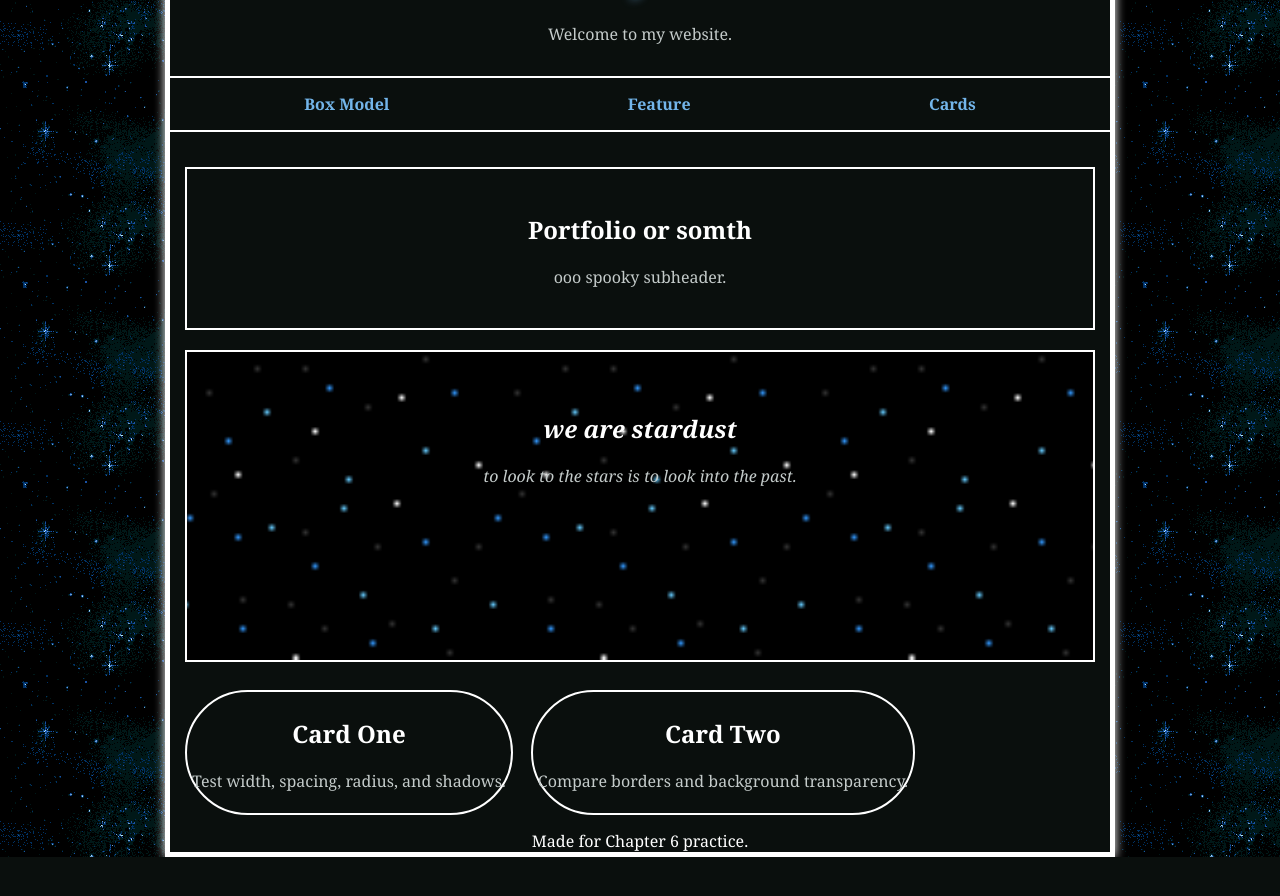
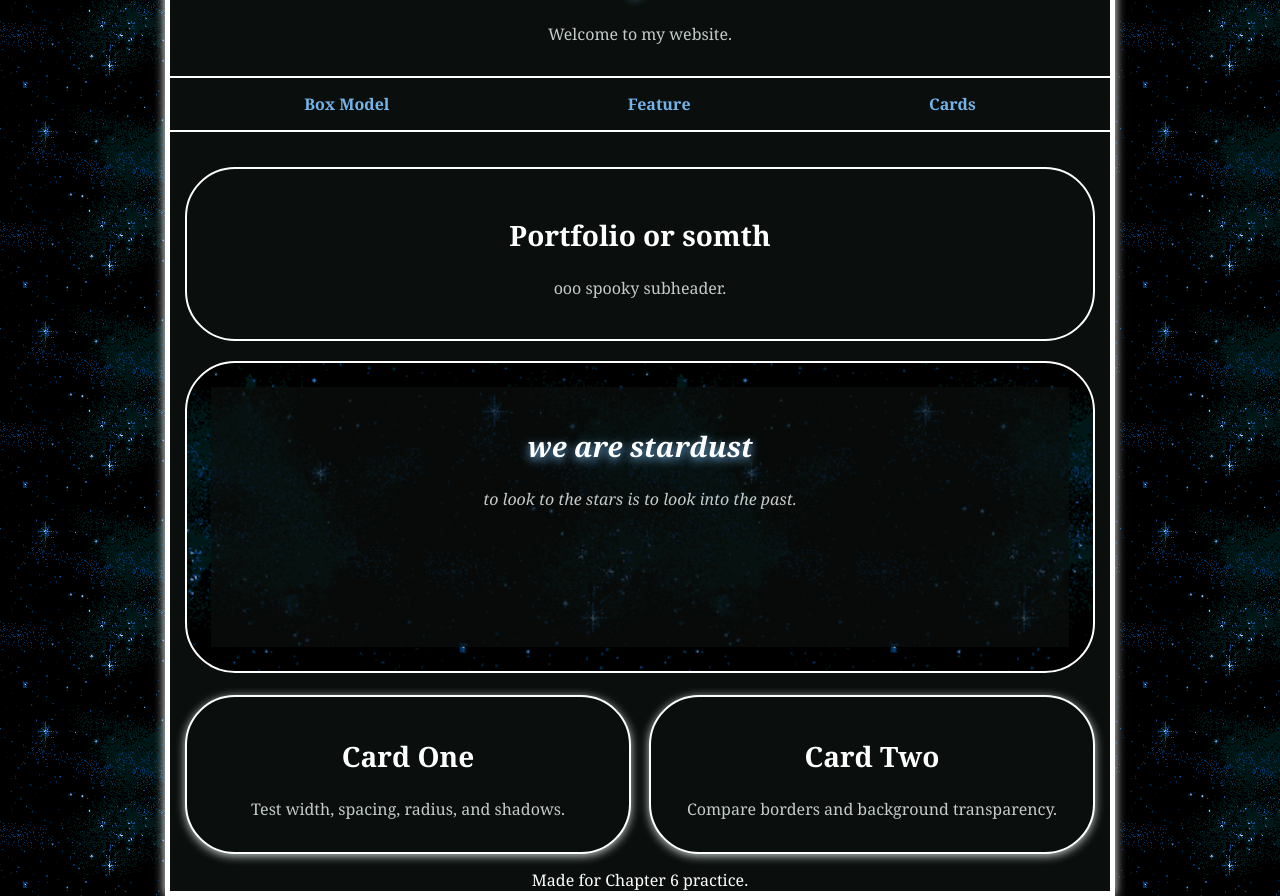
Before and after one commit to TrinitySten/chapter-6-css, a plain HTML site: page css-experiment.html in a window 1280 px wide. Shown: the part 100-996 px from the top of the page. Before the commit the page ends 957 px from the top, so only its background shows below. Drawn offline with Linux system fonts and the light colour scheme.

Commit message:
Update experiment.css

```diff
--- a/experiment.css
+++ b/experiment.css
@@ -29,6 +29,9 @@ body {
 p {
     color: #C4CBCA
 }
+h2 {
+    font-size: 28px;
+}
 nav {
     background-color: #0A0F0D;
     padding: 15px;
@@ -49,32 +52,42 @@ main {
     padding: 24px;
     margin: 20px 0;
     border: 2px solid white;
+    border-radius: 50px;
 }
 .panel {
     background-size: contain;
     background-position: center;
-    text-align: center;
 }
 .feature {
-    background-image: url("chapter6-starter/assets/pattern-171.gif");
+    background-image: url("chapter6-starter/assets/stars-10.gif");
     background-size: contain;
     background-position: center;
     min-height: 240px;
     padding: 24px;
     color: white;
     border: 2px solid white;
+    border-radius: 50px;
+
 }
 .feature-content {
+    background-color: rgba(10, 15, 13, 0.72);
     min-height: 260px;
     padding: 16px;
 }
+.feature-content h2 {
+    text-shadow: 0 3px 10px #73b5ea;
+}
 .cards {
     display: flex;
+    flex-direction: row;
     gap: 18px;
-    margin-top: 28px;
+    margin-top: 22px;
 }
 .card {
+    flex: 1 1 220px;
+    padding: 16px;
+    background: #0A0F0D;
     border: 2px solid white;
-    border-radius: 100px;
-    padding: 5px;
+    border-radius: 50px;
+    box-shadow: 0 2px 10px  #C4CBCA;
 }
```
